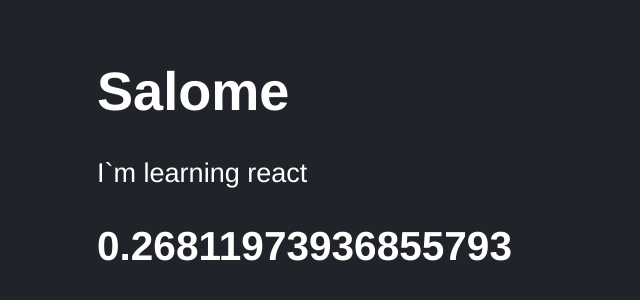
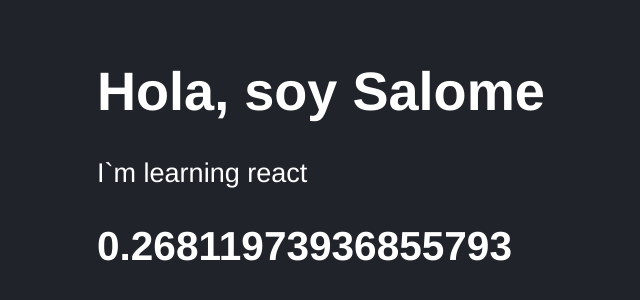
Before and after one commit to salitomeyo-learning-path/udemy-react-js, a React (Vite) app in the folder 03-counter-app-vite/: page / in a window 1280 px wide. Shown: the part 124-424 px from the top of the page, without its empty margins (51-691 px from the left). Built offline with nearby package versions, Linux system fonts and the light colour scheme.

Commit message:
feat: working with props

```diff
--- a/03-counter-app-vite/src/FirstApp.jsx
+++ b/03-counter-app-vite/src/FirstApp.jsx
@@ -8,11 +8,11 @@ const randomReturn = () => {
     return Math.random();
 }
 
-export const FirstApp = () => {
+export const FirstApp = ({ title }) => {
 
     return (
         <>
-            <h1>{ name }</h1>
+            <h1>{ title }</h1>
             <p>{ newMessage.message }</p>
             <h2>{ randomReturn() }</h2>
         </>
--- a/03-counter-app-vite/src/main.jsx
+++ b/03-counter-app-vite/src/main.jsx
@@ -8,6 +8,6 @@ import './styles.css';
 
 ReactDOM.createRoot( document.getElementById('root') ).render(
     <React.StrictMode>
-        <FirstApp/>
+        <FirstApp title="Hola, soy Salome" subtitle = "misifu" />
     </React.StrictMode>
 )
```
